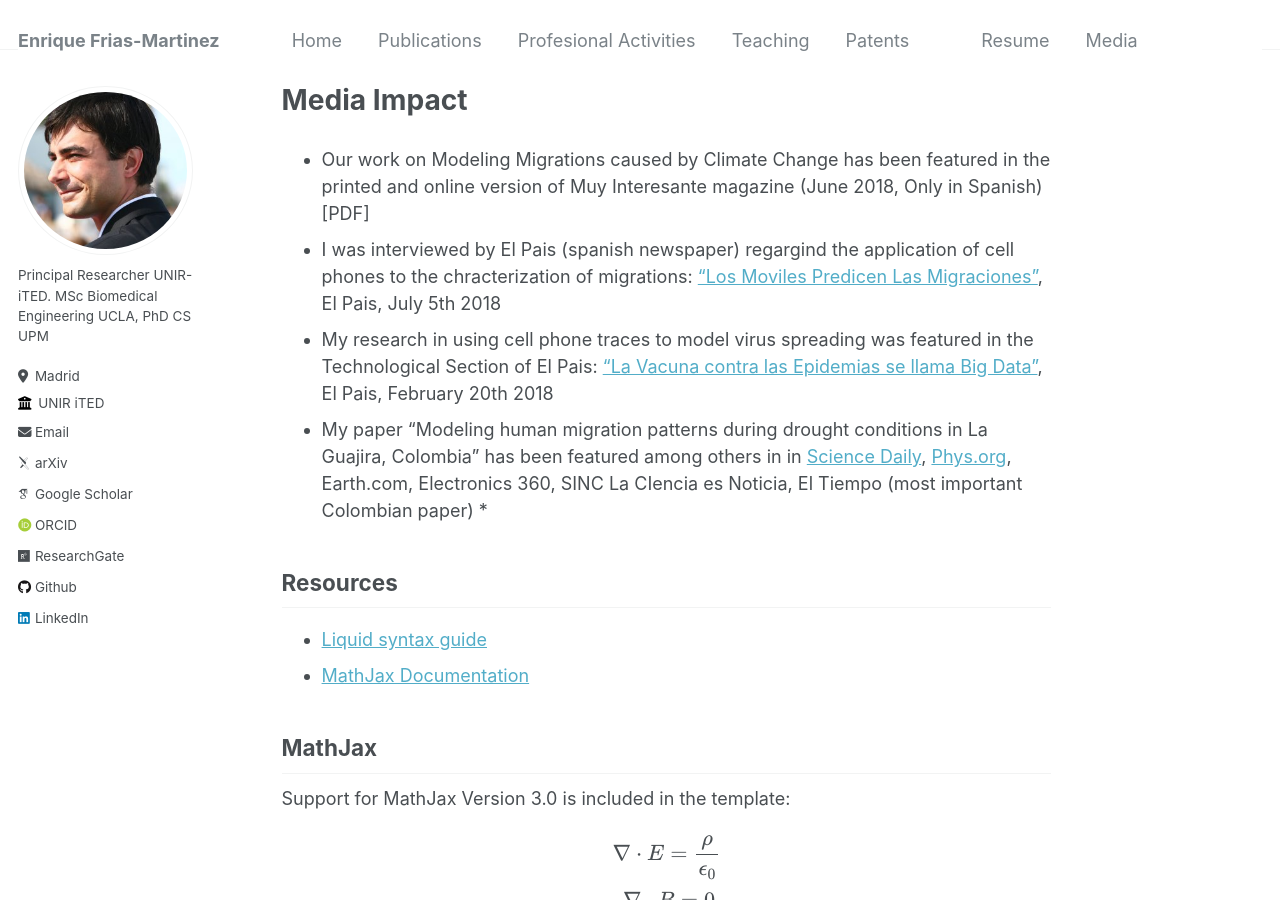
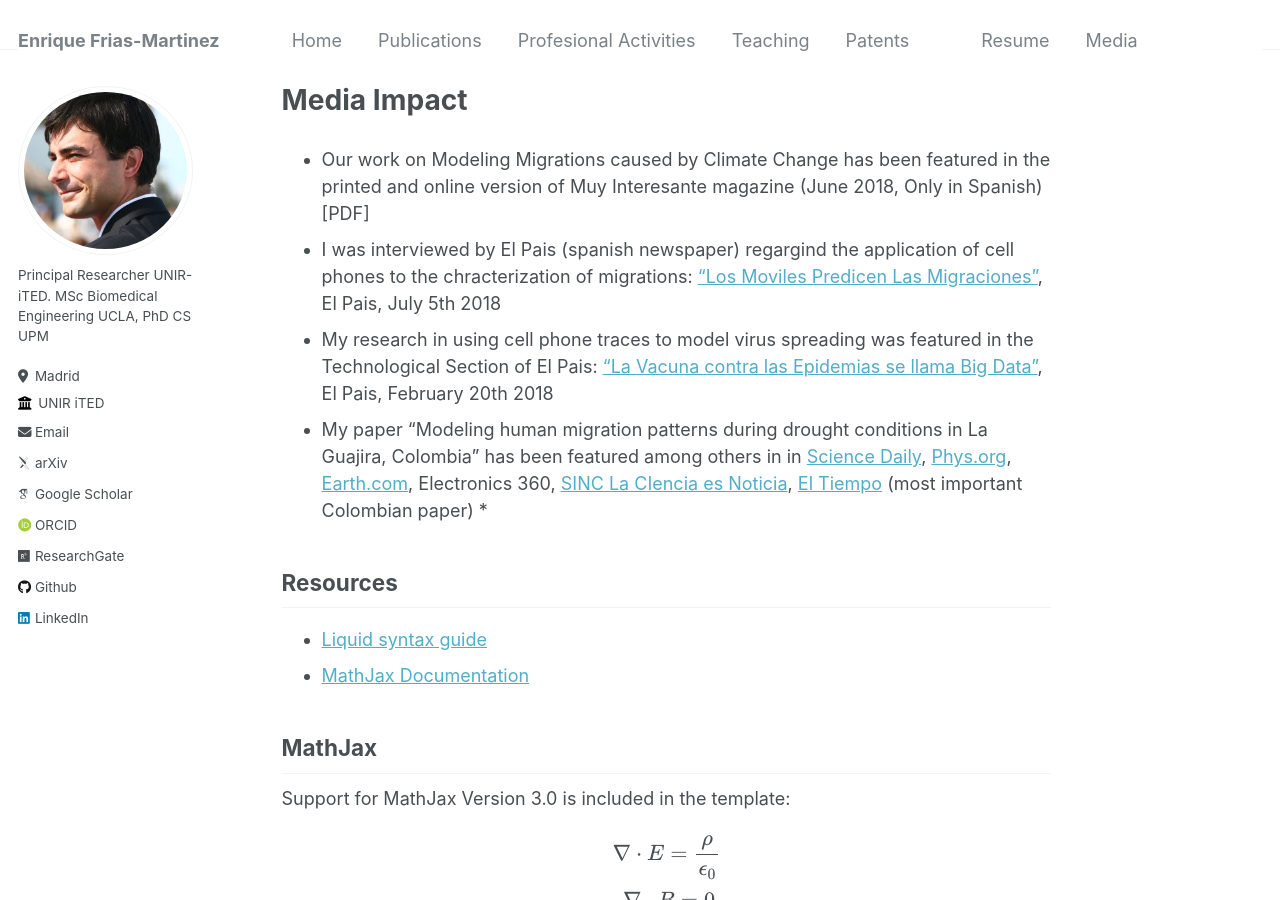
Before and after one commit to ENriqueFRiasM/TEST1, a Jekyll site: the page built from _pages/markdown.md, in a window 1280 px wide and 900 px high. Built offline with Jekyll 4.4.1, drawn with Linux system fonts in a browser that asks for light colours; some web fonts are replaced; part of the change alters nothing that is shown.

```diff
--- a/_pages/markdown.md
+++ b/_pages/markdown.md
@@ -11,7 +11,7 @@ redirect_from:
 * Our work on Modeling Migrations caused by Climate Change has been featured in the printed and online version of Muy Interesante magazine  (June 2018, Only in Spanish) [PDF]
 * I was interviewed by El Pais (spanish newspaper) regargind the application of cell phones to the chracterization of migrations: ["Los Moviles  Predicen Las Migraciones"](https://elpais.com/tecnologia/2018/07/04/actualidad/1530700909_275801.html), El Pais, July 5th 2018
 * My research in using cell phone traces to model virus spreading was featured in the Technological Section of El Pais: ["La Vacuna contra las Epidemias se llama Big Data"](https://elpais.com/retina/2018/02/19/innovacion/1519039015_430916.html), El Pais, February 20th 2018
-* My paper  "Modeling human migration patterns during drought conditions in La Guajira, Colombia" has been featured among others in in [Science Daily](https://www.sciencedaily.com/releases/2018/06/180628120053.htm),  [Phys.org](https://phys.org/news/2018-06-smartphones-track-migrations-climate.html),  Earth.com, Electronics 360,  SINC La CIencia es Noticia, El Tiempo (most important Colombian paper)
+* My paper  "Modeling human migration patterns during drought conditions in La Guajira, Colombia" has been featured among others in in [Science Daily](https://www.sciencedaily.com/releases/2018/06/180628120053.htm),  [Phys.org](https://phys.org/news/2018-06-smartphones-track-migrations-climate.html),  [Earth.com](https://www.earth.com/news/human-displacement-climate-change), Electronics 360,  [SINC La CIencia es Noticia](https://www.agenciasinc.es/Noticias/Rastrean-con-moviles-las-migraciones-debidas-al-cambio-climatico), [El Tiempo](https://www.eltiempo.com/vida/medio-ambiente/desplazamiento-por-cambio-climatico-en-la-guajira-235854) (most important Colombian paper)
 *
 
 ## Resources
```
